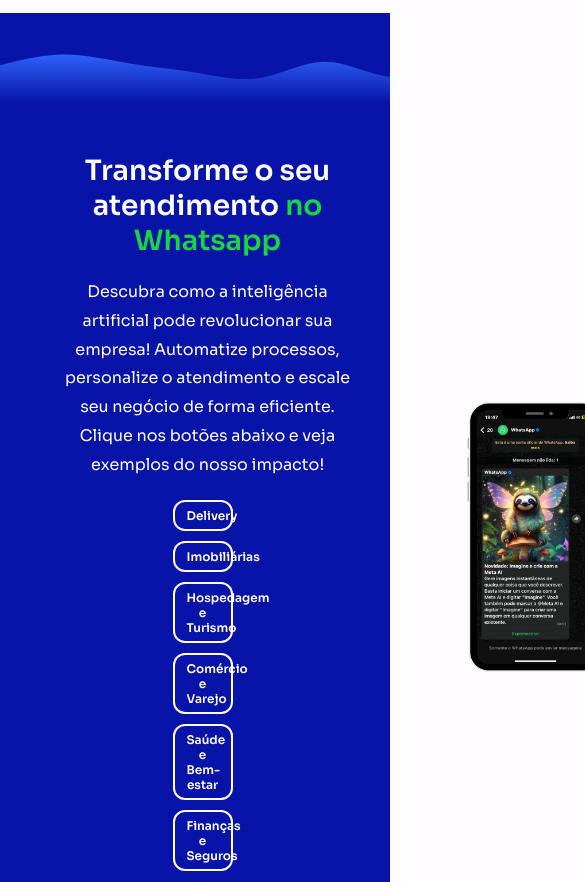
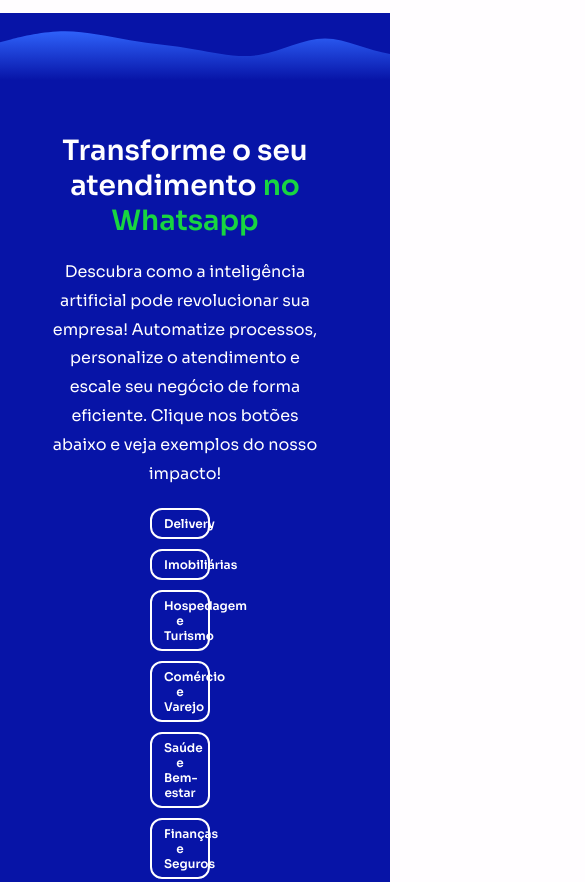
Before and after one commit to jEITPE/PROJETO, a plain HTML site: page scr/index.html in a window 390 px wide. Shown: the part 901-1783 px from the top of the page, 585 px wide, since content can reach past the window. Drawn offline with Linux system fonts and the light colour scheme.

Commit message:
commit 26/12 | Daniel | html e css | mini arrumada na segunda pag na responsividade

```diff
--- a/scr/style.css
+++ b/scr/style.css
@@ -2458,3 +2458,69 @@ footer {
   bottom: 0; /* Caso use position: fixed, isso coloca o footer no rodapé */
   width: 100%;
 }
+
+/* Ajustes para telas menores */
+@media (max-width: 768px) {
+  .layout-container {
+    flex-direction: column;
+    padding: 10px;
+  }
+
+  .text-section,
+  .image-container {
+    width: 100%;
+    padding: 10px;
+  }
+
+  .responsive-image {
+    width: 100%;
+    height: auto;
+  }
+
+  .button-container {
+    display: flex;
+    flex-wrap: wrap;
+    gap: 10px;
+  }
+
+  .button {
+    flex: 1 1 calc(50% - 10px);
+  }
+}
+
+@media (max-width: 480px) {
+  .button {
+    flex: 1 1 100%;
+  }
+
+  h1 {
+    font-size: 1.5rem;
+  }
+
+  p {
+    font-size: 1rem;
+  }
+}
+
+/* Ajustes para telas menores */
+@media (max-width: 768px) {
+  .wave-container {
+    height: 120px; /* Reduza a altura do container */
+  }
+
+  #wave {
+    height: 120px; /* Altura proporcional à tela */
+    transform: translateY(20px); /* Mova a onda levemente para baixo */
+  }
+}
+
+@media (max-width: 480px) {
+  .wave-container {
+    height: 100px; /* Altura ainda menor */
+  }
+
+  #wave {
+    height: 100px; /* Ajuste adicional */
+    transform: translateY(30px); /* Posicione mais precisamente */
+  }
+}
```
Also changed, not shown: scr/index.html (+11 -5 lines).
